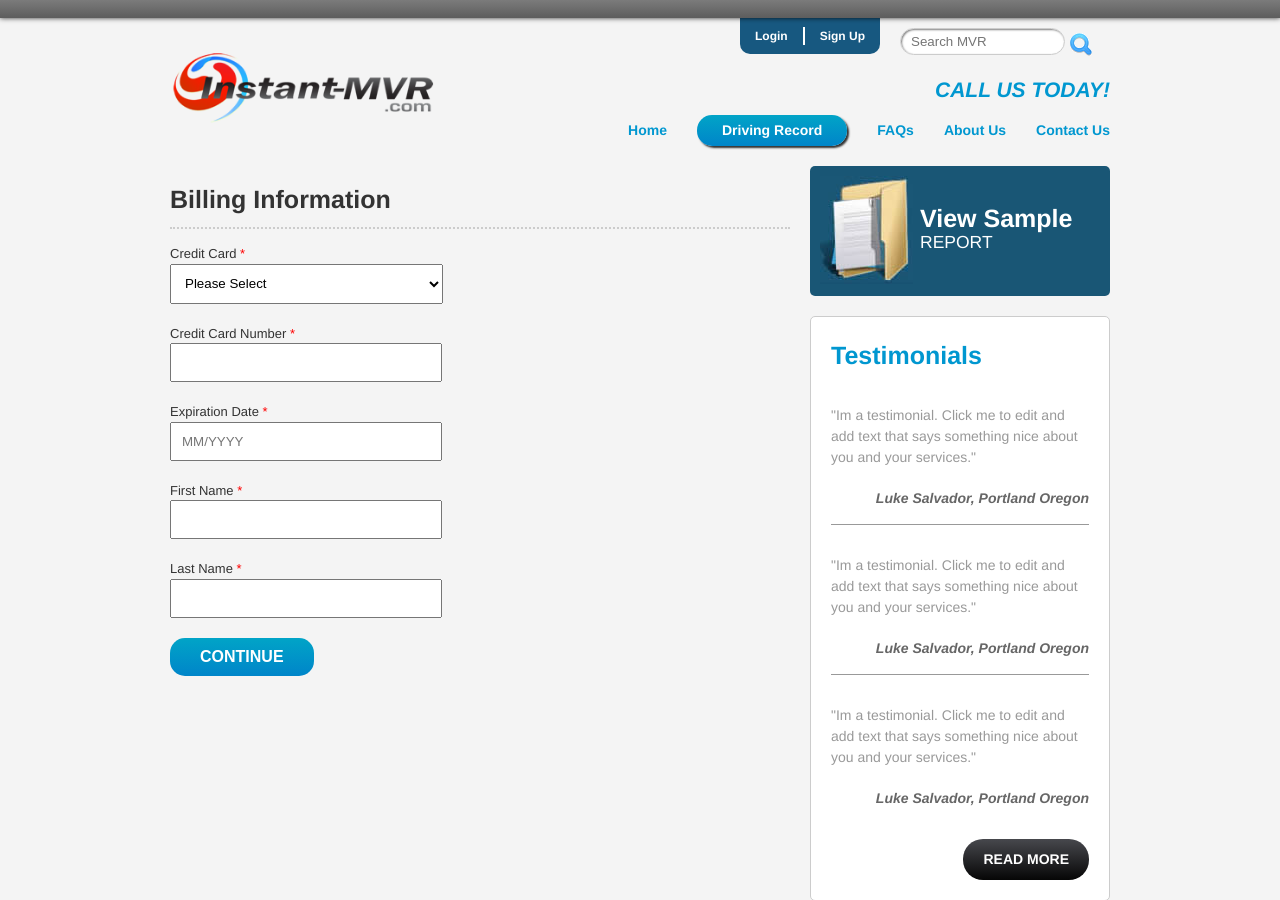
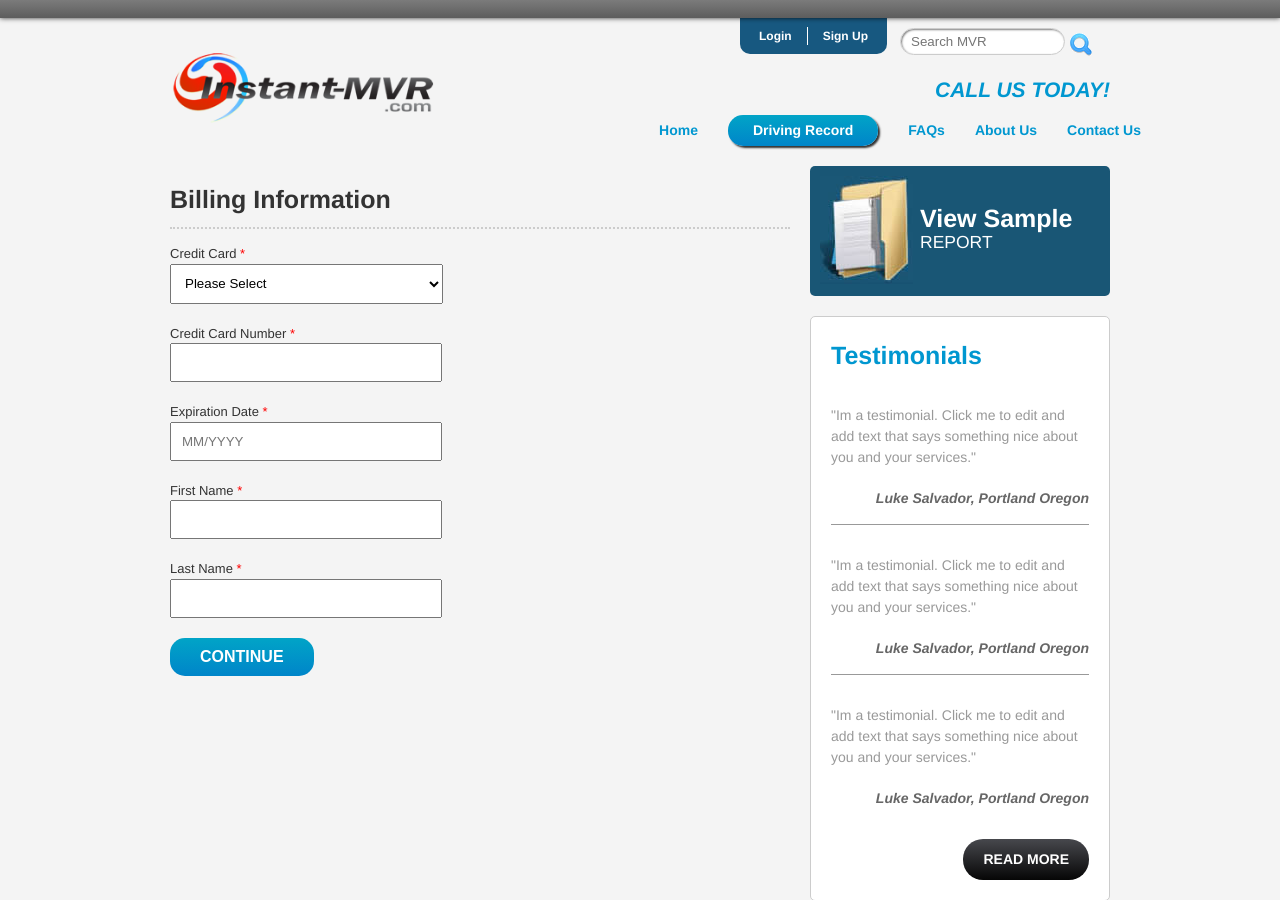
Before and after one commit to AtreyuShoper/mvr, a CodeIgniter app: page /instantMVR/index.php/individual/billing in a window 1280 px wide. Shown: the top 900 px of the page. Run offline with CodeIgniter, Linux system fonts and the light colour scheme; tables that the repository leaves empty or names only in its code hold one stand-in row (values such as "Sample post").

Commit message:
+ add ul value and fix menu

```diff
--- a/system/assets/individual/css/main.css
+++ b/system/assets/individual/css/main.css
@@ -76,7 +76,7 @@ margin-top:-32767px;/* thank you Erik J - negate effect of float*/
 	color: #0097D0;
 }
 .account-container ul li:first-child a {
-	border-right: 1px solid #fff;
+	/*border-right: 1px solid #fff;*/
 }
 .account-container ul li:last-child a {
 	border-left: 1px solid #fff;
@@ -592,7 +592,7 @@ span.error, span.required{
 
 }
 ul{
-	width: 100%;
+	width: 105%;
 }
 ul li{
 	display:inline-block;
```
